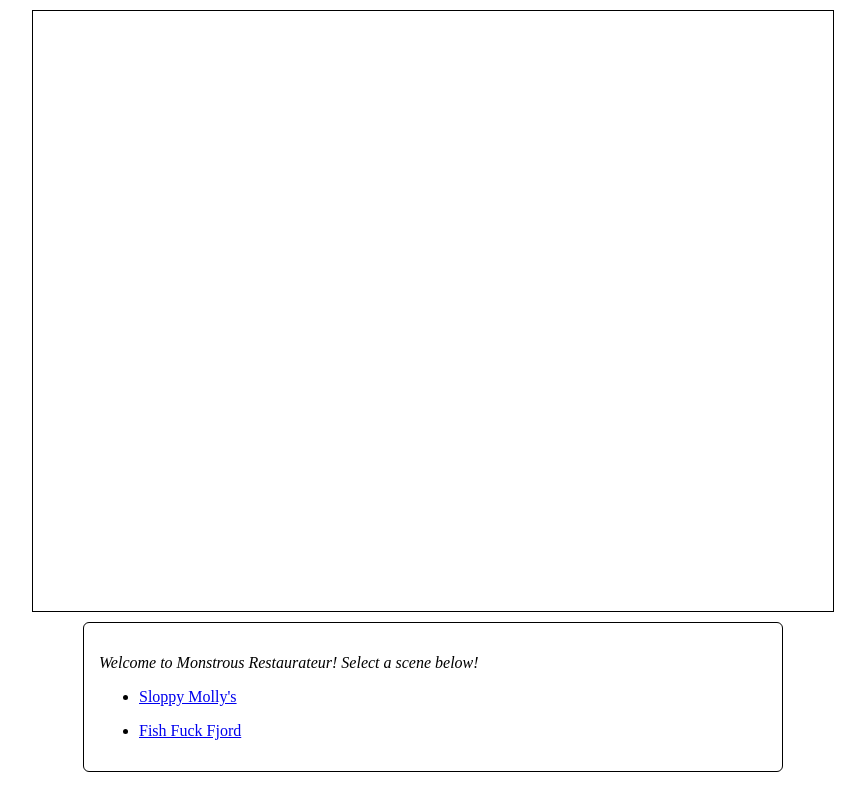
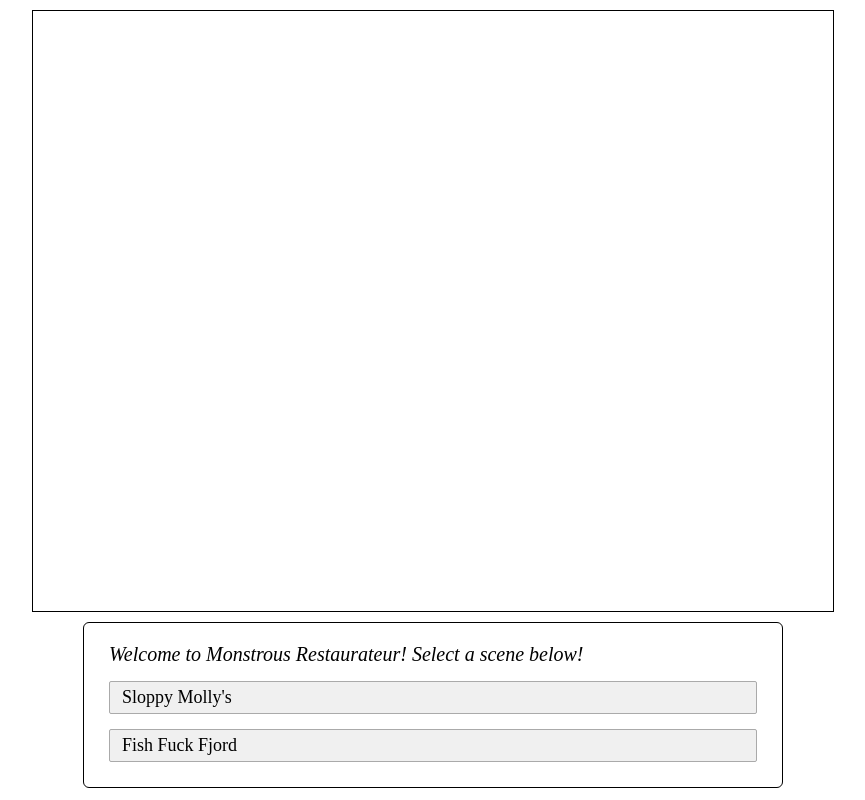
Before and after one commit to blackle/Monstrous-Restaurateur, a plain HTML site: page index2.html in a window 1280 px wide. Shown: the whole page, without its empty margins (207-1072 px from the left). Drawn offline with Linux system fonts and the light colour scheme; a web font is replaced by a local one.

Commit message:
more more more

```diff
--- a/index2.css
+++ b/index2.css
@@ -1,3 +1,6 @@
+html {
+	font-family: 'Droid Serif', serif;
+}
 
 #canvas {
 	border: 1px solid black;
@@ -12,6 +15,36 @@
 	border: 1px solid black;
 	border-radius: 6px;
 
-	padding: 15px;
+	padding: 15px 25px 10px;
 	box-sizing: border-box;
 }
+
+#topGameText {
+	margin: 5px 0px;
+	font-size: 20px;
+}
+
+ul {
+	list-style-type: none;
+	padding: 0px;
+	margin: 0px;
+}
+
+li a {
+	color: black !important;
+	text-decoration: none !important;
+}
+
+li a p {
+	margin: 15px 0px;
+	font-size: 18px;
+
+	border-radius: 2px;
+	border: 1px solid #aaa;
+	background-color: #f0f0f0;
+	padding: 5px 12px;
+}
+
+li a p:hover {
+	background-color: #e0e0e0;
+}
```
Also changed, not shown: 3 other files.
